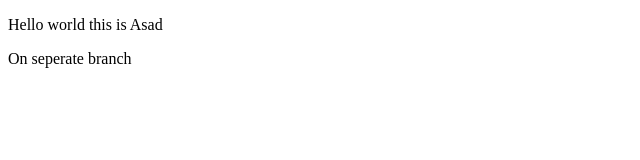
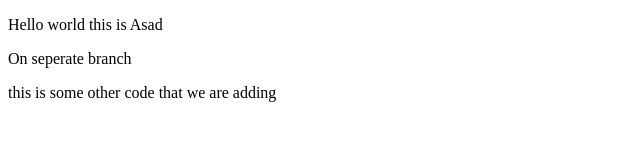
Before and after one commit to am5815/spark-git-demo, a plain HTML site: page index.html in a window 1280 px wide. Shown: the whole page, without its empty margins (0-640 px from the left). Drawn offline with Linux system fonts and the light colour scheme.

Commit message:
updated to merge branch

```diff
--- a/index.html
+++ b/index.html
@@ -7,6 +7,9 @@ Hello world this is Asad
 <p>
 On seperate branch
 </p>
+<p>
+this is some other code that we are adding
+</p>
 </body>
 
 </html>
```
